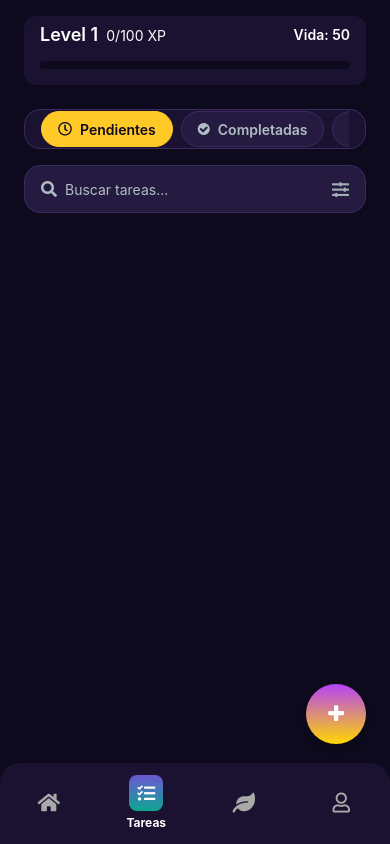
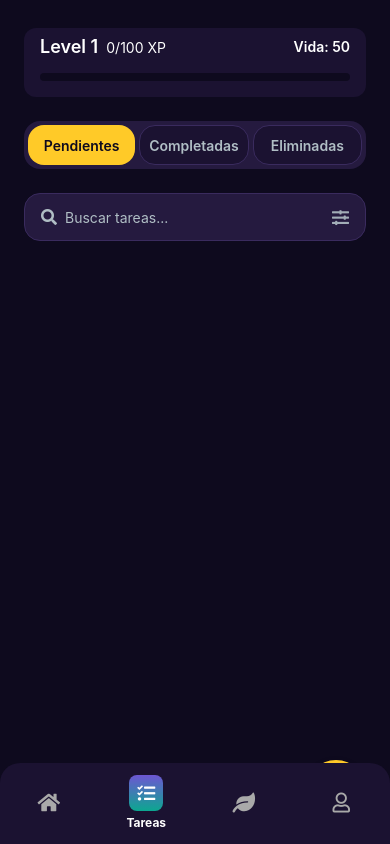
Before and after one commit to codesebastianvega/mana-bloom-app, a React Native app: screen /TasksScreen in a window 390 px wide. Built offline with nearby package versions, Linux system fonts and the light colour scheme.

Commit message:
fix: reposition search bar and sticky filters

```diff
--- a/src/components/AddTaskButton/AddTaskButton.js
+++ b/src/components/AddTaskButton/AddTaskButton.js
@@ -1,30 +1,29 @@
 // [MB] Módulo: Tasks / Sección: AddTaskButton
 // Afecta: creación de tareas (botón flotante)
 // Propósito: Botón flotante para agregar tareas nuevas
-// Puntos de edición futura: animaciones y estilos de gradiente
+// Puntos de edición futura: animaciones y estado presionado
 // Autor: Codex - Fecha: 2025-08-13
 
 import React, { useState } from "react";
 import { TouchableOpacity } from "react-native";
-import { LinearGradient } from "expo-linear-gradient";
 import { FontAwesome } from "@expo/vector-icons";
-import styles from "./AddTaskButton.styles";
-import { Colors, Gradients } from "../../theme";
+import styles, { FAB_SIZE } from "./AddTaskButton.styles";
+import { Colors } from "../../theme";
+
+export { FAB_SIZE };
 
 export default function AddTaskButton({ onPress }) {
   const [isPressed, setIsPressed] = useState(false);
   return (
     <TouchableOpacity
-      style={[styles.fab, isPressed && styles.fabShadowPressed]}
+      style={[styles.fab, isPressed && styles.fabPressed]}
       onPress={onPress}
       onPressIn={() => setIsPressed(true)}
       onPressOut={() => setIsPressed(false)}
       accessibilityRole="button"
       accessibilityLabel="Añadir tarea"
     >
-      <LinearGradient colors={Gradients.mana} style={styles.gradient}>
-        <FontAwesome name="plus" size={20} color={Colors.text} />
-      </LinearGradient>
+      <FontAwesome name="plus" size={20} color={Colors.onAccent} />
     </TouchableOpacity>
   );
 }
--- a/src/components/AddTaskButton/AddTaskButton.styles.js
+++ b/src/components/AddTaskButton/AddTaskButton.styles.js
@@ -1,32 +1,28 @@
-// src/components/AddTaskButton/AddTaskButton.styles.js
+// [MB] Módulo: Tasks / Sección: AddTaskButton estilos
+// Afecta: AddTaskButton
+// Propósito: Estilos del botón flotante de nueva tarea
+// Puntos de edición futura: animaciones y posicionamiento
+// Autor: Codex - Fecha: 2025-08-13
 
 import { StyleSheet } from "react-native";
-import { Colors, Spacing } from "../../theme";
+import { Colors, Spacing, Elevation } from "../../theme";
+
+export const FAB_SIZE = 60;
 
 export default StyleSheet.create({
   fab: {
     position: "absolute",
-    bottom: 100,
+    bottom: Spacing.large,
     right: Spacing.large,
-    width: 60,
-    height: 60,
-    borderRadius: 30,
-    overflow: "hidden", // Importante para que el degradado no se salga del borde redondeado
-    shadowColor: Colors.shadow,
-    shadowOffset: { width: 0, height: 4 },
-    shadowOpacity: 0.3,
-    shadowRadius: 6,
-    elevation: 8,
+    width: FAB_SIZE,
+    height: FAB_SIZE,
+    borderRadius: FAB_SIZE / 2,
+    alignItems: "center",
+    justifyContent: "center",
+    backgroundColor: Colors.accent,
+    ...Elevation.raised,
   },
-  fabShadowPressed: {
-    shadowOpacity: 0.5,
-    shadowRadius: 10,
-    elevation: 12,
-  },
-  // ¡Aquí es donde debes asegurarte de que estén estas propiedades!
-  gradient: {
-    flex: 1, // Esto asegura que el degradado ocupe todo el espacio del botón.
-    justifyContent: "center", // Centra el contenido (el icono) verticalmente.
-    alignItems: "center", // Centra el contenido (el icono) horizontalmente.
+  fabPressed: {
+    opacity: 0.85,
   },
 });
--- a/src/components/FilterBar/FilterBar.js
+++ b/src/components/FilterBar/FilterBar.js
@@ -5,62 +5,30 @@
 // Autor: Codex - Fecha: 2025-08-13
 
 import React from "react";
-import { View, ScrollView, Pressable, Text } from "react-native";
-import { FontAwesome5, FontAwesome } from "@expo/vector-icons";
-// Los estilos de la barra de filtros residen en FilterBar.styles.js
+import { View, Pressable, Text } from "react-native";
 import styles from "./FilterBar.styles";
-import { Colors, Spacing } from "../../theme";
 
 export default function FilterBar({ filters, active, onSelect }) {
   return (
-    <View style={styles.wrapper}>
-      <View style={styles.glassBar}>
-        <ScrollView
-          horizontal
-          showsHorizontalScrollIndicator={false}
-          style={styles.container}
-          contentContainerStyle={styles.contentContainer}
-        >
+    <View style={styles.container}>
       {filters.map((f) => {
-            const Icon = ["single", "completed", "deleted"].includes(f.key)
-              ? FontAwesome
-              : FontAwesome5;
         const isActive = active === f.key;
         return (
           <Pressable
             key={f.key}
-                style={({ pressed }) => [
-                  styles.tab,
-                  isActive && styles.tabActive,
-                  pressed && { opacity: 0.9 },
-                ]}
+            style={[styles.button, isActive ? styles.buttonActive : styles.buttonInactive]}
             onPress={() => onSelect(f.key)}
             accessibilityRole="button"
-                accessibilityLabel={`Filtrar por ${f.label}`}
             accessibilityState={{ selected: isActive }}
-                hitSlop={{
-                  top: Spacing.small,
-                  bottom: Spacing.small,
-                  left: Spacing.small,
-                  right: Spacing.small,
-                }}
           >
-                <Icon
-                  name={f.icon}
-                  size={14}
-                  color={isActive ? Colors.background : Colors.textMuted}
-                  style={styles.icon}
-                />
             <Text
-                  style={[styles.tabLabel, !isActive && styles.tabLabelInactive]}
+              style={[styles.label, isActive ? styles.labelActive : styles.labelInactive]}
             >
               {f.label}
             </Text>
           </Pressable>
         );
       })}
-        </ScrollView>
-      </View>
     </View>
   );
 }
--- a/src/components/FilterBar/FilterBar.styles.js
+++ b/src/components/FilterBar/FilterBar.styles.js
@@ -1,66 +1,44 @@
 // [MB] Módulo: Tasks / Sección: Barra de filtros
 // Afecta: FilterBar (tabs principales)
-// Propósito: Estilos de tabs y contenedor
-// Puntos de edición futura: scroll y variantes
+// Propósito: Estilos de control segmentado para estado de tareas
+// Puntos de edición futura: animaciones y accesibilidad
 // Autor: Codex - Fecha: 2025-08-13
+
 import { StyleSheet } from "react-native";
 import { Colors, Spacing, Radii } from "../../theme";
 
 export default StyleSheet.create({
-  // wrapper externo para margen
-  wrapper: {
+  container: {
+    flexDirection: "row",
+    backgroundColor: Colors.surfaceElevated,
+    borderRadius: Radii.lg,
+    padding: Spacing.tiny,
+    gap: Spacing.tiny,
     marginVertical: Spacing.small,
   },
-
-  // barra contenedora
-  glassBar: {
-    flexDirection: "row",
+  button: {
+    flex: 1,
+    height: 40,
+    borderRadius: Radii.lg,
     alignItems: "center",
+    justifyContent: "center",
+  },
+  buttonActive: {
+    backgroundColor: Colors.accent,
+  },
+  buttonInactive: {
     backgroundColor: Colors.surface,
-    borderRadius: Radii.lg,
-    paddingHorizontal: Spacing.base,
-    minHeight: 40,
     borderWidth: 1,
     borderColor: Colors.separator,
   },
-
-  // Scroll horizontal
-  container: {
-    flexGrow: 0,
-  },
-  contentContainer: {
-    flexGrow: 1,
-    justifyContent: "center",
-    alignItems: "center",
-  },
-
-  // tab individual
-  tab: {
-    flexDirection: "row",
-    alignItems: "center",
-    justifyContent: "center",
-    paddingHorizontal: Spacing.base,
-    height: 36,
-    borderRadius: Radii.pill,
-    borderWidth: 1,
-    borderColor: Colors.separator,
-    backgroundColor: Colors.surfaceElevated,
-    marginRight: Spacing.small,
-  },
-  tabActive: {
-    backgroundColor: Colors.accent,
-    borderColor: Colors.accent,
-  },
-  icon: {
-    marginRight: Spacing.small,
-  },
-  tabLabel: {
+  label: {
     fontSize: 14,
     fontWeight: "600",
-    color: Colors.background,
-    textAlign: "center",
   },
-  tabLabelInactive: {
+  labelActive: {
+    color: Colors.onAccent,
+  },
+  labelInactive: {
     color: Colors.textMuted,
   },
 });
--- a/src/components/SearchBar/SearchBar.styles.js
+++ b/src/components/SearchBar/SearchBar.styles.js
@@ -14,8 +14,7 @@ export default StyleSheet.create({
     backgroundColor: Colors.surfaceElevated,
     paddingHorizontal: Spacing.base,
     borderRadius: Radii.lg,
-    marginTop: Spacing.small,
-    marginBottom: Spacing.small,
+    marginVertical: Spacing.small,
     justifyContent: "space-between",
     minHeight: 48,
     borderWidth: 1,
@@ -25,6 +24,7 @@ export default StyleSheet.create({
     flexDirection: "row",
     alignItems: "center",
     flex: 1,
+    gap: Spacing.small,
   },
   input: {
     flex: 1,
@@ -34,7 +34,7 @@ export default StyleSheet.create({
   },
   button: {
     // Botón para filtros avanzados
-    marginLeft: Spacing.base,
+    marginLeft: Spacing.small,
     opacity: 0.9,
   },
 });
--- a/src/components/SwipeableTaskItem/SwipeableTaskItem.styles.js
+++ b/src/components/SwipeableTaskItem/SwipeableTaskItem.styles.js
@@ -124,75 +124,42 @@ export default StyleSheet.create({
     textDecorationLine: "line-through",
   },
 
-  // etiquetas (chips) existentes:
-  tagContainer: {
+  chipRow: {
     flexDirection: "row",
     flexWrap: "wrap",
-    marginTop: Spacing.small,
+    alignItems: "center",
+    gap: Spacing.tiny,
+    marginTop: Spacing.tiny,
+  },
+  elementChip: {
+    width: 24,
+    height: 24,
+    borderRadius: Radii.pill,
+    alignItems: "center",
+    justifyContent: "center",
+  },
+  chip: {
+    minHeight: 24,
+    paddingHorizontal: Spacing.small,
+    borderRadius: Radii.pill,
+    justifyContent: "center",
+    alignItems: "center",
+  },
+  chipText: {
+    ...Typography.caption,
+    lineHeight: Typography.caption.fontSize,
+    color: Colors.text,
+  },
+  typeChipText: {
+    transform: [{ scale: 0.95 }],
+  },
+  priorityChip: {
+    borderWidth: StyleSheet.hairlineWidth,
   },
   tagChip: {
     backgroundColor: Colors.surface,
-    borderRadius: Radii.pill,
-    paddingHorizontal: Spacing.small,
-    paddingVertical: Spacing.tiny,
-    marginRight: Spacing.tiny,
-    marginTop: Spacing.tiny,
-  },
-  tagText: {
-    ...Typography.caption,
-    color: Colors.text,
-  },
-
-  // badge de elemento (círculo con icono)
-  elementBadge: {
-    width: 22,
-    height: 22,
-    borderRadius: 8,
-    alignItems: "center",
-    justifyContent: "center",
-    marginRight: Spacing.small,
-    marginTop: 1,
-    // opcional: un poco de relieve
-    shadowColor: Colors.shadow,
-
-    shadowOffset: { width: 0, height: 1 },
-    shadowOpacity: 0.2,
-    shadowRadius: 1.5,
-    elevation: 2,
-  },
-
-  // badges de dificultad:
-  badgeRow: {
-    flexDirection: "row",
-    marginTop: Spacing.small,
-  },
-  badge: {
-    flexDirection: "row",
-    alignItems: "center",
-    borderRadius: Radii.md,
-    paddingHorizontal: Spacing.small,
-    paddingVertical: Spacing.tiny,
-    marginRight: Spacing.small,
-    marginTop: Spacing.tiny,
-  },
-  badgeIcon: {
-    marginRight: Spacing.tiny,
-  },
-  badgeText: {
-    ...Typography.caption,
-    fontWeight: "600",
-  },
-  // chip de prioridad:
-  priorityChip: {
-    borderRadius: Radii.pill,
-    paddingHorizontal: Spacing.small,
-    paddingVertical: Spacing.tiny,
-    justifyContent: "center",
-    alignItems: "center",
-    borderWidth: StyleSheet.hairlineWidth,
   },
   priorityChipText: {
-    ...Typography.caption,
     fontWeight: "500",
     textTransform: "capitalize",
   },
--- a/src/screens/TasksScreen.js
+++ b/src/screens/TasksScreen.js
@@ -4,22 +4,16 @@
 // Puntos de edición futura: manejo remoto y estilos de filtros
 // Autor: Codex - Fecha: 2025-08-13
 
-import React, { useState, useEffect } from "react";
-import {
-  SafeAreaView,
-  FlatList,
-  Modal,
-  View,
-  StatusBar,
-  Platform,
-} from "react-native";
+import React, { useState, useEffect, useMemo } from "react";
+import { SafeAreaView, FlatList, Modal, View, StatusBar } from "react-native";
+import { useSafeAreaInsets } from "react-native-safe-area-context";
 import { getTasks as getStoredTasks, setTasks as setStoredTasks } from "../storage";
 
 import StatsHeader from "../components/StatsHeader";
 import SearchBar from "../components/SearchBar/SearchBar";
 import TaskFilters from "../components/TaskFilters";
 import SwipeableTaskItem from "../components/SwipeableTaskItem/SwipeableTaskItem";
-import AddTaskButton from "../components/AddTaskButton/AddTaskButton";
+import AddTaskButton, { FAB_SIZE } from "../components/AddTaskButton/AddTaskButton";
 import FilterBar from "../components/FilterBar/FilterBar";
 import styles from "./TasksScreen.styles";
 import { Colors, Spacing } from "../theme";
@@ -146,16 +140,16 @@ const elementInfo = {
 
 export default function TasksScreen() {
   const dispatch = useAppDispatch();
+  const insets = useSafeAreaInsets();
   // ——— 2) Estados ———
   const [tasks, setTasks] = useState([]);
   const uniqueTags = Array.from(new Set(tasks.flatMap((t) => t.tags || [])));
-  // useState para manejar el estado de los filtros
-  const [activeFilter, setActiveFilter] = useState("all");
+  const [typeFilter, setTypeFilter] = useState("all");
   const [elementFilter, setElementFilter] = useState("all");
   const [searchQuery, setSearchQuery] = useState("");
   const [priorityFilter, setPriorityFilter] = useState("all");
   const [tagFilter, setTagFilter] = useState("all");
-  const [statusFilter, setStatusFilter] = useState("pending");
+  const [activeFilter, setActiveFilter] = useState("pending");
   const [filtersVisible, setFiltersVisible] = useState(false); // BottomSheet de filtros
   const [showAddModal, setShowAddModal] = useState(false); // Para el botón de añadir tarea
   const [editingTask, setEditingTask] = useState(null);
@@ -300,9 +294,10 @@ export default function TasksScreen() {
   };
 
   // ——— 4) Filtrado combinado ———
-  const filteredTasks = tasks.filter((task) => {
+  const filteredTasks = useMemo(() => {
+    return tasks.filter((task) => {
       let stateOK;
-    switch (statusFilter) {
+      switch (activeFilter) {
         case "completed":
           stateOK = task.done && !task.isDeleted;
           break;
@@ -312,7 +307,7 @@ export default function TasksScreen() {
         default:
           stateOK = !task.done && !task.isDeleted;
       }
-    const typeOK = activeFilter === "all" || task.type === activeFilter;
+      const typeOK = typeFilter === "all" || task.type === typeFilter;
       const elementOK = elementFilter === "all" || task.element === elementFilter;
       const q = searchQuery.toLowerCase();
       const searchOK =
@@ -327,20 +322,29 @@ export default function TasksScreen() {
         stateOK && typeOK && elementOK && searchOK && prioOK && tagOK && diffOK
       );
     });
+  }, [
+    tasks,
+    activeFilter,
+    typeFilter,
+    elementFilter,
+    searchQuery,
+    priorityFilter,
+    tagFilter,
+    difficultyFilter,
+  ]);
 
   // ——— 5) Render ———
+  const listData = useMemo(
+    () => [
+      { renderType: "filters" },
+      { renderType: "search" },
+      ...filteredTasks,
+    ],
+    [filteredTasks]
+  );
+
   return (
-    <SafeAreaView
-      style={[
-        styles.container,
-        {
-          paddingTop: Platform.select({
-            android: (StatusBar.currentHeight || 0) + Spacing.small,
-            ios: Spacing.small,
-          }),
-        },
-      ]}
-    >
+    <SafeAreaView style={[styles.container, { paddingTop: insets.top }]}>
       <StatusBar
         translucent
         barStyle="light-content"
@@ -348,9 +352,30 @@ export default function TasksScreen() {
       />
 
       <FlatList
-        data={filteredTasks}
-        keyExtractor={(item) => item.id.toString()}
-        renderItem={({ item }) => (
+        data={listData}
+        keyExtractor={(item) => item.id || item.renderType}
+        renderItem={({ item }) => {
+          if (item.renderType === "filters") {
+            return (
+              <FilterBar
+                filters={statusFilters}
+                active={activeFilter}
+                onSelect={setActiveFilter}
+              />
+            );
+          }
+          if (item.renderType === "search") {
+            return (
+              <View style={{ marginVertical: Spacing.small }}>
+                <SearchBar
+                  value={searchQuery}
+                  onChange={setSearchQuery}
+                  onToggleAdvanced={() => setFiltersVisible(true)}
+                />
+              </View>
+            );
+          }
+          return (
             <SwipeableTaskItem
               task={item}
               onToggleComplete={toggleTaskDone}
@@ -359,38 +384,32 @@ export default function TasksScreen() {
               onPermanentDeleteTask={onPermanentDeleteTask}
               onEditTask={onEditTask}
               onToggleSubtask={onToggleSubtask}
-            activeFilter={statusFilter}
+              activeFilter={activeFilter}
             />
-        )}
-        ListHeaderComponent={() => [
-          <View key="stats" style={{ marginBottom: Spacing.small }}>
+          );
+        }}
+        ListHeaderComponent={
+          <View style={{ marginVertical: Spacing.small }}>
             <StatsHeader />
-          </View>,
-          <FilterBar
-            key="filter"
-            filters={statusFilters}
-            active={statusFilter}
-            onSelect={setStatusFilter}
-          />,
-          <SearchBar
-            key="search"
-            value={searchQuery}
-            onChange={setSearchQuery}
-            onToggleAdvanced={() => setFiltersVisible(true)}
-          />,
-        ]}
+          </View>
+        }
         stickyHeaderIndices={[1]}
         contentContainerStyle={{
           paddingHorizontal: Spacing.large,
-          paddingTop: Spacing.small + Spacing.tiny,
-          paddingBottom: Spacing.xlarge * 2,
+          paddingTop: Spacing.base,
         }}
+        ListFooterComponent={
+          <View
+            style={{ height: FAB_SIZE + insets.bottom + Spacing.large }}
+          />
+        }
         keyboardShouldPersistTaps="handled"
         showsVerticalScrollIndicator={false}
-        removeClippedSubviews={true}
+        removeClippedSubviews={false}
         initialNumToRender={8}
         windowSize={11}
         contentInsetAdjustmentBehavior="automatic"
+        extraData={{ tasks, activeFilter, searchQuery }}
         accessibilityRole="list"
       />
 
@@ -417,7 +436,7 @@ export default function TasksScreen() {
                 difficultyFilter,
                 tagFilter,
               }) => {
-                setActiveFilter(active);
+                setTypeFilter(active);
                 setElementFilter(elementFilter);
                 setPriorityFilter(priorityFilter);
                 setDifficultyFilter(difficultyFilter);
--- a/src/screens/TasksScreen.styles.js
+++ b/src/screens/TasksScreen.styles.js
@@ -5,7 +5,7 @@
 // Autor: Codex - Fecha: 2025-08-13
 
 import { StyleSheet } from "react-native";
-import { Colors, Spacing } from "../theme";
+import { Colors, Spacing, Radii } from "../theme";
 
 export default StyleSheet.create({
   container: {
@@ -14,14 +14,14 @@ export default StyleSheet.create({
   },
   filterModalBackground: {
     flex: 1,
-    backgroundColor: "rgba(0,0,0,0.5)",
+    backgroundColor: Colors.overlay,
     justifyContent: "center",
     alignItems: "center",
   },
   filterModalContainer: {
     width: "90%",
     backgroundColor: Colors.surface,
-    borderRadius: 12,
+    borderRadius: Radii.md,
     padding: Spacing.base,
     maxHeight: "90%",
   },
--- a/src/theme.js
+++ b/src/theme.js
@@ -23,6 +23,7 @@ export const Colors = {
   secondary: "#1cd47bff", // Turquesa etéreo (con alpha)
   secondaryLight: "#80deea",
   accent: "#ffca28", // Dorado suave para acentos
+  onAccent: "#0e0a1e",
 
   // Fantasía (gradientes/decor)
   primaryFantasy: "#B542F6",
```
Also changed, not shown: src/components/SearchBar/SearchBar.js (+7 -8 lines), src/components/SwipeableTaskItem/SwipeableTaskItem.js (+12 -22 lines). Lines whose indentation alone changed are shown as unchanged.
